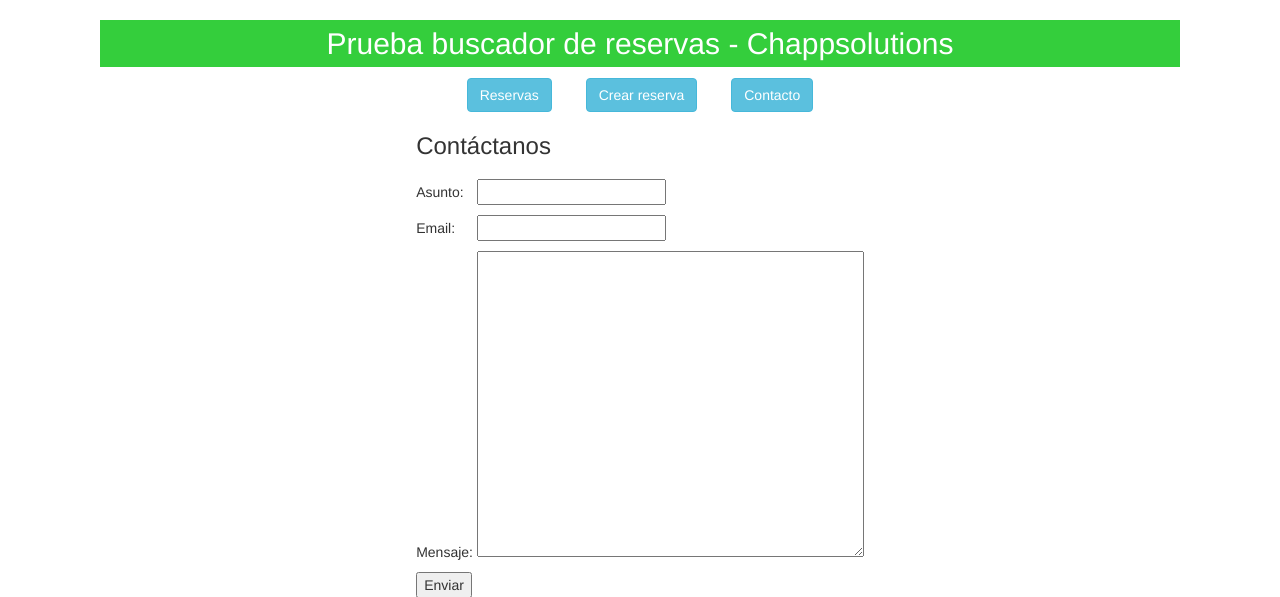
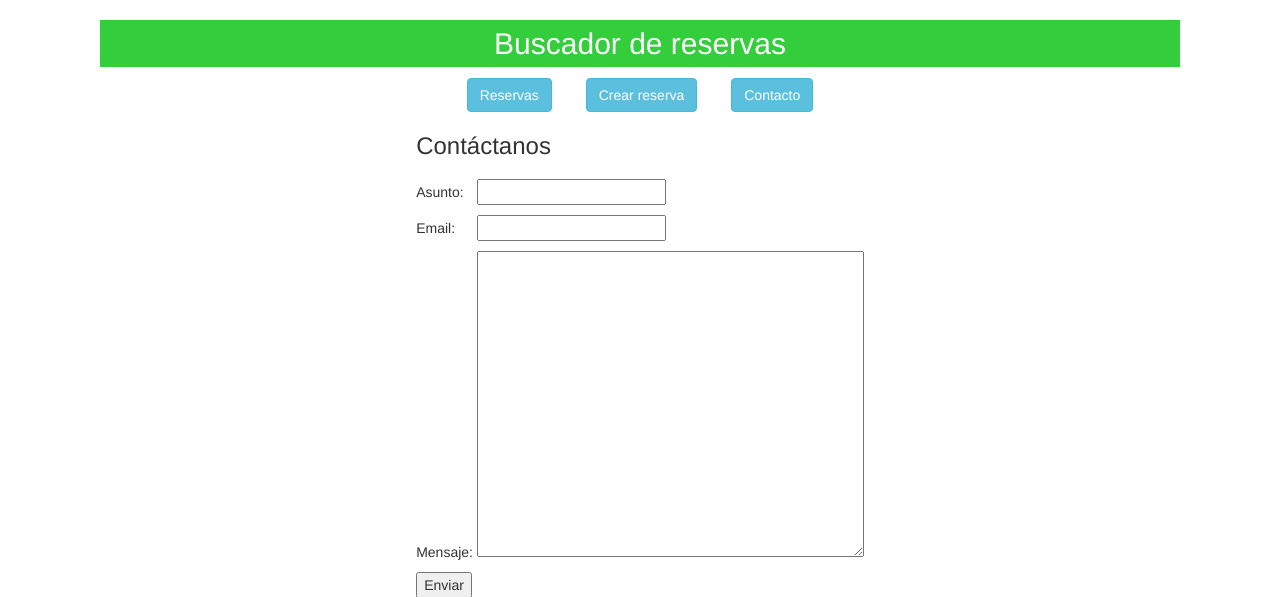
Before and after one commit to nachoredondo/hotel, a Django app: page /contact/ in a window 1280 px wide. Shown: the top 597 px of the page. Run offline with Django 3.2, Linux system fonts and the light colour scheme; some libraries are stand-ins or nearby versions.

Commit message:
style(base view is modified)

```diff
--- a/buscadorReservas/templates/commun/base.html
+++ b/buscadorReservas/templates/commun/base.html
@@ -47,7 +47,7 @@
         <div id="card">
             <a href="{% url 'main' %}">
                 <h2 id="main-title">
-                    Prueba buscador de reservas - Chappsolutions
+                    Buscador de reservas
                 </h2>
             </a>
             {% include "commun/headerbar.html" %}
```
